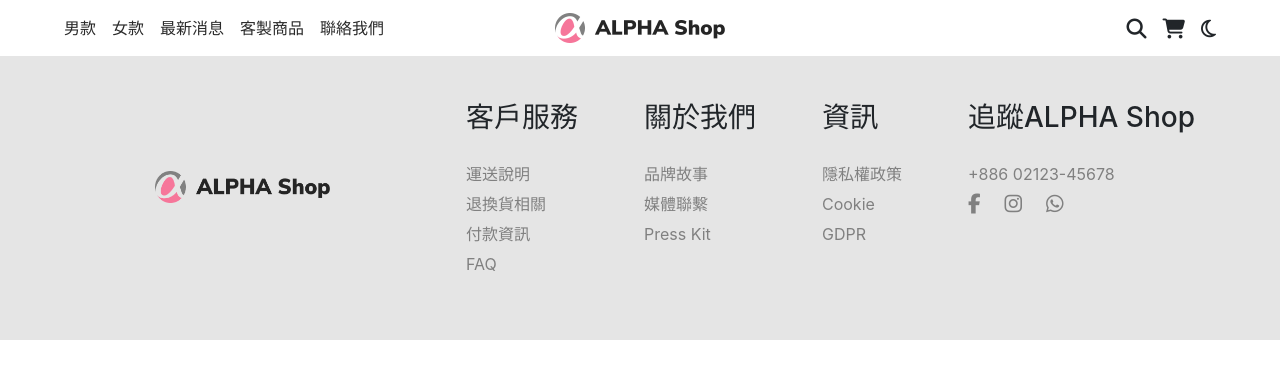
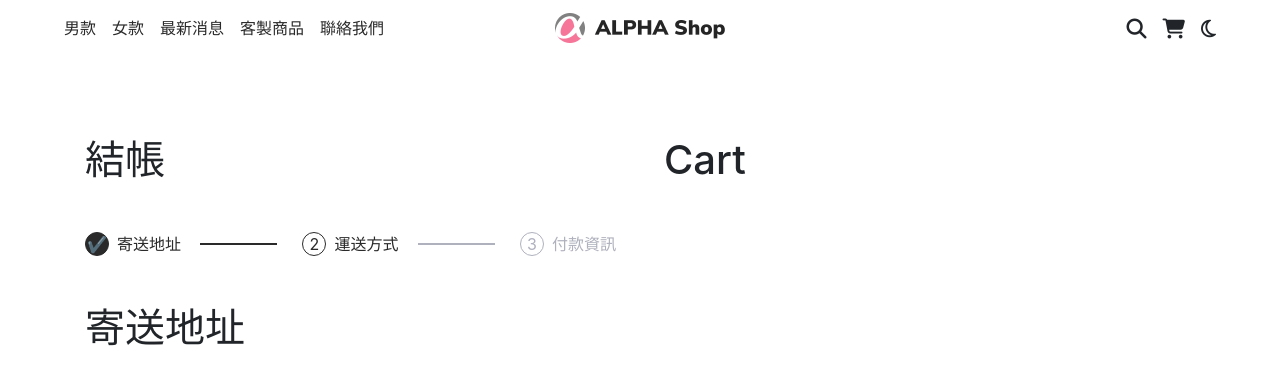
Before and after one commit to chacowang0125/alpha-shop-vue.js, a Vue app: page /#/checkout in a window 1280 px wide. Shown: the top 384 px of the page. Built offline with nearby package versions, Linux system fonts and the light colour scheme.

Commit message:
feat: stepper component

```diff
--- a/src/App.vue
+++ b/src/App.vue
@@ -4,7 +4,7 @@
 		<main>
 			<router-view/>
 		</main>
-		<Footer />
+		<Footer v-if="showFooter"/>
   </div>
 </template>
 
@@ -19,6 +19,11 @@ export default {
 	components: {
 		Header,
 		Footer
+	},
+	data(){
+		return{
+			showFooter: false
+		}
 	}
 }
 </script>
--- a/src/components/CartPanel.vue
+++ b/src/components/CartPanel.vue
@@ -0,0 +1,5 @@
+<template>
+	<h1>
+		Cart
+	</h1>
+</template>
--- a/src/components/FormStepOne.vue
+++ b/src/components/FormStepOne.vue
@@ -0,0 +1,5 @@
+<template>
+	<h1>
+		寄送地址
+	</h1>
+</template>
--- a/src/components/FormStepThree.vue
+++ b/src/components/FormStepThree.vue
@@ -0,0 +1,5 @@
+<template>
+	<h1>
+		運送方式
+	</h1>
+</template>
--- a/src/components/FormStepTwo.vue
+++ b/src/components/FormStepTwo.vue
@@ -0,0 +1,5 @@
+<template>
+	<h1>
+		付款資料
+	</h1>
+</template>
--- a/src/components/StepperPanel.vue
+++ b/src/components/StepperPanel.vue
@@ -0,0 +1,82 @@
+<template>
+	<div id="stepper-panel" class="stepper-panel">
+		<h1 class="stepper-title">結帳</h1>
+		<div class="step-control d-flex justify-content-between align-items-center">
+			<div class="step step__one d-flex align-items-center checked">
+				<div class="circle-container"></div>
+				<div class="label-container">寄送地址</div>
+				<span class="connect-line"></span>
+			</div>
+			<div class="step step__two d-flex align-items-center active">
+				<div class="circle-container"></div>
+				<div class="label-container">運送方式</div>
+				<span class="connect-line"></span>
+			</div>
+			<div class="step step__three d-flex align-items-center">
+				<div class="circle-container"></div>
+				<div class="label-container">付款資訊</div>
+			</div>
+		</div>
+  </div>
+</template>
+
+<style scoped>
+
+	.step-control{
+		margin: 48px 0;
+	}
+	.step{
+		position: relative;
+	}
+	.circle-container {
+		display: inline-block;
+		width: 24px;
+		height: 24px;
+		border-radius: 50%;
+		border: 1px solid #AFB1BD;
+		display: flex;
+		justify-content: center;
+		align-items: center;
+	}
+	.label-container {
+		display: inline;
+		margin-left: 0.5rem;
+		color: #afb1bd
+	}
+	.connect-line{
+		height: 2px;
+		background-color: #afb1bd;
+		position:absolute;
+		left: 120%;
+		right: -100%
+	}
+	.circle-container::after {
+		color: #afb1bd
+	}
+	.step:nth-child(1) .circle-container::after {
+		content: "1";
+	}
+	.step:nth-child(2) .circle-container::after {
+		content: "2";
+	}
+	.step:nth-child(3) .circle-container::after {
+		content: "3";
+	}
+	.step.active .circle-container , .step.checked .circle-container {
+  border: 1px solid #2a2a2a;
+	}
+	.step.active .label-container , .step.checked .label-container{
+		color: #2a2a2a
+	}
+	.step.active .circle-container::after {
+		color: #2a2a2a
+	}
+	.step.checked .circle-container , .step.checked .connect-line{
+		background-color: #2a2a2a;
+		/* color: white; */
+	}
+	.step.checked .circle-container::after{
+		content: "✔";
+		/* color: white */
+	}
+</style>
--- a/src/router/index.js
+++ b/src/router/index.js
@@ -14,6 +14,10 @@ const routes = [{
     name: 'checkout',
     component: Checkout
 }, {
+    path: '/checkout/address',
+    name: 'checkout-address',
+    component: Checkout
+}, {
     path: '*',
     name: 'not-found',
     component: NotFound
--- a/src/views/Checkout.vue
+++ b/src/views/Checkout.vue
@@ -1,5 +1,39 @@
 <template>
 	<div id="checkout">
-
+		<div class="container d-flex">
+			<div class="web-left w-50 mr-5">
+				<StepperPanel />
+				<Address />
+			</div>
+			<div class="web-right w-50">
+				<CartPanel />
+			</div>
+		</div>
 	</div>
 </template>
+
+<script>
+import StepperPanel from '../components/StepperPanel.vue'
+import Address from '../components/FormStepOne.vue'
+import CartPanel from '../components/CartPanel.vue'
+
+export default ({
+	name: 'Checkout',
+	components:{
+		StepperPanel,
+		Address,
+		CartPanel
+	}
+})
+</script>
+
+<style scoped>
+#checkout{
+	margin-top: 80px
+}
+.container{
+	width: 90%;
+	height: 100%;
+	margin: 0 auto;
+}
+</style>
```
